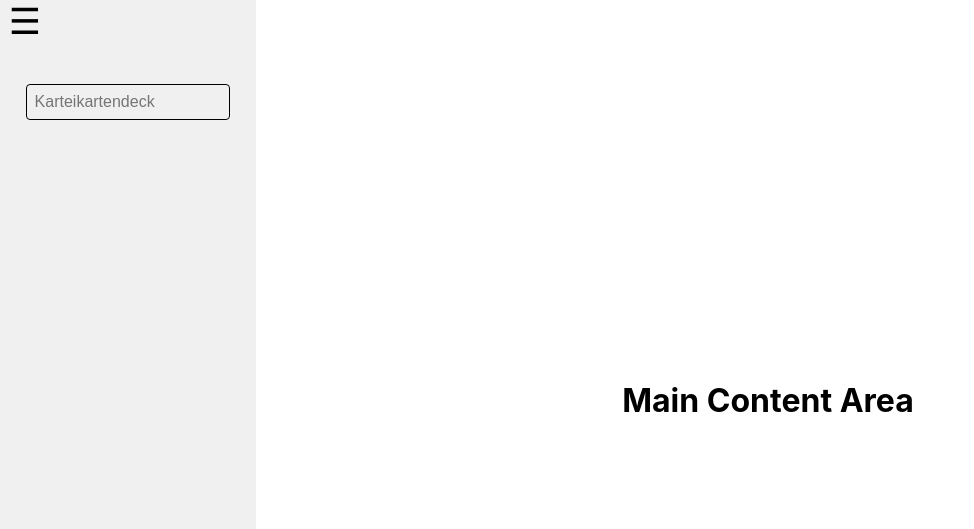
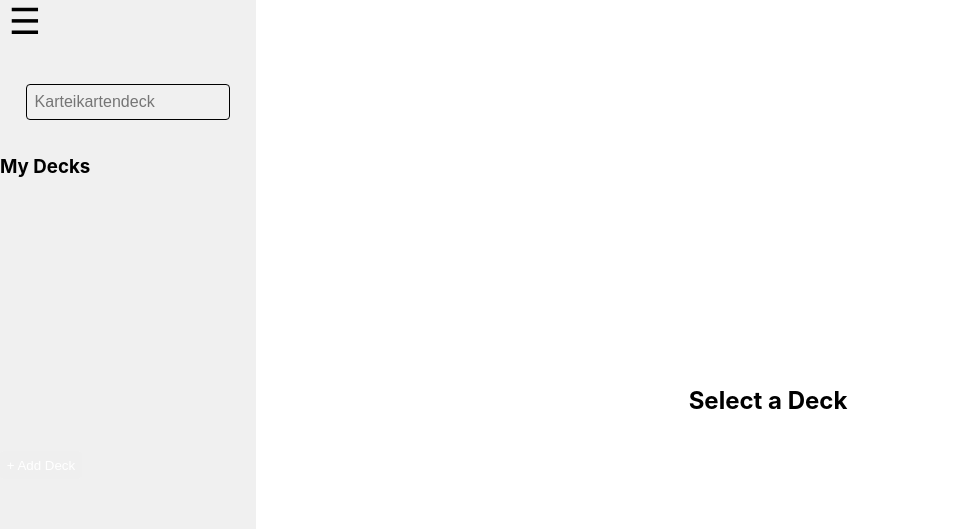
Before and after one commit to MemoryMaster-Studienarbeit/MemoryMaster-Frontend, a React (Create React App) app: page / in a window 1280 px wide. Shown: the top 529 px of the page, without its empty margins (0-974 px from the left). Built offline with nearby package versions, Linux system fonts and the light colour scheme.

Commit message:
added ugly implementation of decks and flashcards, TODO improvement

```diff
--- a/src/App.tsx
+++ b/src/App.tsx
@@ -6,12 +6,13 @@ import { AppContainer } from './App.styles';
 
 const App: React.FC = () => {
     const [isSidebarOpen, setIsSidebarOpen] = useState(true);
+    const [selectedDeck, setSelectedDeck] = useState<string | null>(null);
 
     return (
         <ThemeContextProvider>
             <AppContainer>
-                <Sidebar isOpen={isSidebarOpen} toggleSidebar={() => setIsSidebarOpen(!isSidebarOpen)}/>
-                <MainContent isSidebarOpen={isSidebarOpen} />
+                <Sidebar isOpen={isSidebarOpen} toggleSidebar={() => setIsSidebarOpen(!isSidebarOpen)} onSelectDeck={setSelectedDeck}/>
+                <MainContent isSidebarOpen={isSidebarOpen} selectedDeck={selectedDeck}/>
             </AppContainer>
         </ThemeContextProvider>
     );
--- a/src/components/mainContent/MainContent.tsx
+++ b/src/components/mainContent/MainContent.tsx
@@ -1,14 +1,33 @@
-import React from 'react';
+import React, {useEffect, useState} from 'react';
 import { MainContentContainer } from './MainContent.styles';
 
 interface MainContentProps {
     isSidebarOpen: boolean;
+    selectedDeck: string | null;
 }
 
-const MainContent: React.FC<MainContentProps> = ({ isSidebarOpen }) => {
+const MainContent: React.FC<MainContentProps> = ({ isSidebarOpen, selectedDeck }) => {
+    const [flashcards, setFlashcards] = useState<{ deck: string; cards: string[] }[]>([
+        { deck: 'Math', cards: ['Card 1', 'Card 2'] },
+        { deck: 'Science', cards: ['Card A', 'Card B'] },
+    ]);
+    const [currentCards, setCurrentCards] = useState<string[]>([]);
+
+    useEffect(() => {
+        const deck = flashcards.find((d) => d.deck === selectedDeck);
+        setCurrentCards(deck ? deck.cards : []);
+    }, [selectedDeck, flashcards]);
+
     return (
         <MainContentContainer isSidebarOpen={isSidebarOpen}>
-            <h1>Main Content Area</h1>
+            <div>
+                <h2>{selectedDeck || 'Select a Deck'}</h2>
+                <ul>
+                    {currentCards.map((card, index) => (
+                        <li key={index}>{card}</li>
+                    ))}
+                </ul>
+            </div>
         </MainContentContainer>
     );
 };
--- a/src/components/sidebar/Sidebar.styles.ts
+++ b/src/components/sidebar/Sidebar.styles.ts
@@ -48,6 +48,40 @@ export const BurgerIcon = styled.span`
     padding: 0;
 `;
 
+export const DeckList = styled.ul`
+    list-style: none;
+    padding: 0;
+    margin: 0;
+`;
+
+export const DeckItem = styled.li<{ isSelected: boolean }>`
+    padding: 0.5em;
+    cursor: pointer;
+    background-color: ${({ isSelected, theme }) =>
+    isSelected ? theme.selectedBackground : 'transparent'};
+    color: ${({ theme }) => theme.text};
+    margin-bottom: 0.5em;
+    border-radius: 5px;
+
+    &:hover {
+        background-color: ${({ theme }) => theme.hoverBackground};
+    }
+`;
+
+export const AddDeckButton = styled.button`
+    margin-top: auto;
+    background-color: ${({ theme }) => theme.buttonBackground};
+    color: white;
+    border: none;
+    border-radius: 5px;
+    padding: 0.5em;
+    cursor: pointer;
+
+    &:hover {
+        background-color: ${({ theme }) => theme.buttonHoverBackground};
+    }
+`;
+
 export const SettingsContainer = styled.div<{ isOpen: boolean }>`
     display: flex;
     flex-direction: ${({isOpen}) => (isOpen ? 'row' : 'column')};
--- a/src/components/sidebar/Sidebar.tsx
+++ b/src/components/sidebar/Sidebar.tsx
@@ -1,20 +1,36 @@
 import { useTheme } from '../../ThemeContext';
 import { DarkModeSwitch } from 'react-toggle-dark-mode';
-import { SidebarContainer, ToggleButton, BurgerIcon, Overlay, SettingsContainer, LogoutButton } from './Sidebar.styles';
+import { SidebarContainer, ToggleButton, BurgerIcon, Overlay, SettingsContainer, LogoutButton, DeckList, DeckItem, AddDeckButton } from './Sidebar.styles';
 import SearchSidebar from "../searchFieldSidebar/SearchFieldSidebar";
 import {SearchSidebarContainer} from "../searchFieldSidebar/SearchFieldSidebar.styles";
 import { BiLogOut } from "react-icons/bi";
+import {useState} from "react";
 
 interface SidebarProps {
     isOpen: boolean;
     toggleSidebar: () => void;
+    onSelectDeck: (deck: string) => void;
 }
 
-const Sidebar: React.FC<SidebarProps> = ({ isOpen, toggleSidebar}) => {
+const Sidebar: React.FC<SidebarProps> = ({ isOpen, toggleSidebar, onSelectDeck }) => {
     const { isDarkMode, toggleTheme } = useTheme();
     const handleLogout = () => {
         console.log('Logging out...');
         // Weitere Logout-Logik, z. B. API-Aufruf oder Session löschen
+    };
+    const [decks, setDecks] = useState<string[]>([]); // Liste der Decks
+    const [selectedDeck, setSelectedDeck] = useState<string | null>(null); // Aktuell ausgewähltes Deck
+
+    const handleAddDeck = () => {
+        const newDeckName = prompt('Enter Deck Name:');
+        if (newDeckName) {
+            setDecks([...decks, newDeckName]); // Neues Deck hinzufügen
+        }
+    };
+
+    const handleSelectDeck = (deck: string) => {
+        setSelectedDeck(deck);
+        onSelectDeck(deck); // Informiere die Main Content Area über das ausgewählte Deck
     };
 
     return (
@@ -27,12 +43,26 @@ const Sidebar: React.FC<SidebarProps> = ({ isOpen, toggleSidebar}) => {
                     {isOpen && <SearchSidebar/>}
                 </SearchSidebarContainer>
 
+                <h3>My Decks</h3>
+                <DeckList>
+                    {decks.map((deck, index) => (
+                        <DeckItem
+                            key={index}
+                            onClick={() => handleSelectDeck(deck)}
+                            isSelected={selectedDeck === deck}
+                        >
+                            {deck}
+                        </DeckItem>
+                    ))}
+                </DeckList>
+                <AddDeckButton onClick={handleAddDeck}>+ Add Deck</AddDeckButton>
+
                 <SettingsContainer isOpen={isOpen}>
                     <LogoutButton onClick={handleLogout}>
-                        <BiLogOut />
+                        <BiLogOut/>
                     </LogoutButton>
                     <LogoutButton onClick={handleLogout}>
-                        <BiLogOut />
+                        <BiLogOut/>
                     </LogoutButton>
                     <DarkModeSwitch
                         style={{padding: "10px"}}
@@ -55,7 +85,7 @@ const Sidebar: React.FC<SidebarProps> = ({ isOpen, toggleSidebar}) => {
             </SidebarContainer>
 
             {isOpen && (
-                <Overlay onClick={toggleSidebar} />
+                <Overlay onClick={toggleSidebar}/>
             )}
         </>
     );
```
